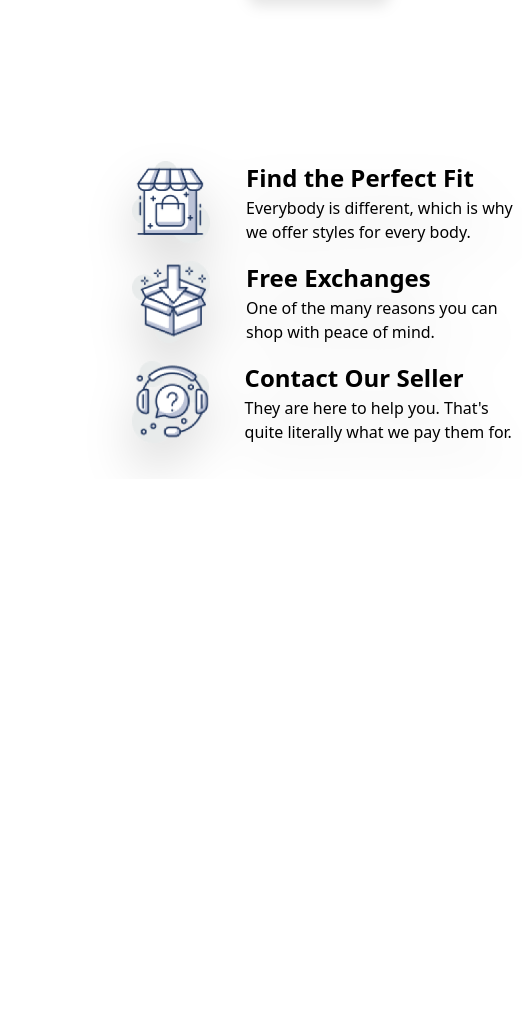
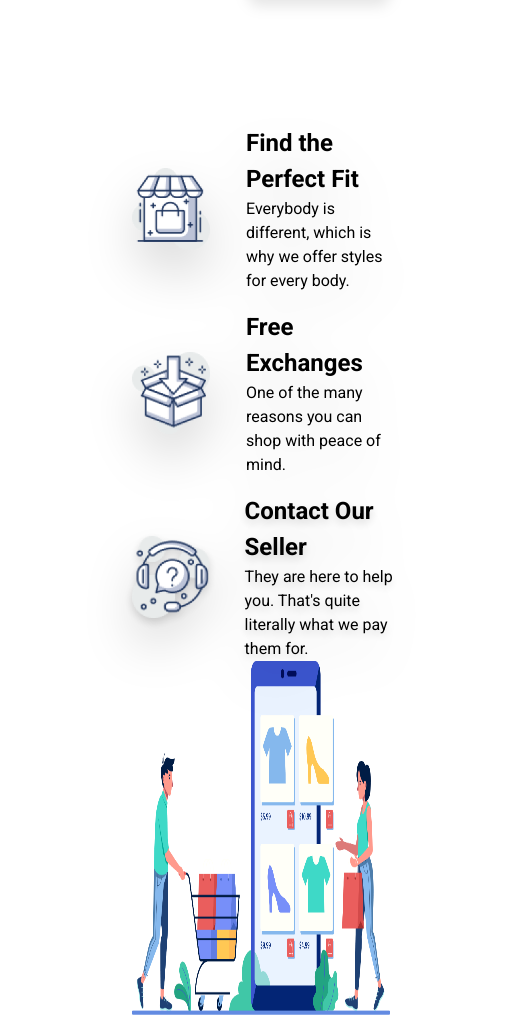
Before and after one commit to Diptesh8/simple-fashion-tailwind-work, a plain HTML site: page index.html in a window 390 px wide. Shown: the part 4202-5217 px from the top of the page, 522 px wide, since content can reach past the window. Before the commit the page ends 4681 px from the top, so only its background shows below. Drawn offline with nearby package versions, Linux system fonts and the light colour scheme.

Commit message:
added last part and responsive part

```diff
--- a/index.html
+++ b/index.html
@@ -143,13 +143,13 @@
        </section class="">
     <!-- last section -->
      <section class="mt-32 ml-33 mt-12">
-        <div class="flex space-x-20 items-center">
+        <div class="lg:flex  md:flex space-x-20 items-center font-roboto ">
             <div class="max-w-lg space-y-4 drop-shadow-2xl">
                 <div class="flex items-center rouned-5 space-x-9 ">
                     <img src="./icons/house.png" class="w-[78px] h-[82px]">
                     <div>
                           <h2 class="font-bold text-[24px] w-[]">Find the Perfect Fit</h2>
-                     <p class="w-[276px]">Everybody is different, which is why we
+                     <p class="lg:w-[276px] w-[150px]">Everybody is different, which is why we
 offer styles for every body.</p>
                     </div>
                 </div>
@@ -157,15 +157,16 @@
                     <img src="./icons/box.png" class="w-[78px] h-[82px]">
                     <div>
                           <h2 class="font-bold text-[24px] w-[]">Free Exchanges</h2>
-                     <p class="w-[276px]">One of the many reasons you can shop
+                     <p class="lg:w-[276px] w-[150px]">One of the many reasons you can shop
 with peace of mind.</p>
                     </div>
                 </div>
-                <div class="flex items-center rouned-5 space-x-9 ">
+                <div class="flex items-center rouned-5 space-x-9 drop-shadow-lg
+">
                     <img src="./icons/question.png" class="w-[78px] h-[82px]">
                     <div>
                           <h2 class="font-bold text-[24px] w-[]">Contact Our Seller</h2>
-                     <p class="w-[276px]">They are here to help you. That's quite
+                     <p class="lg:w-[276px] w-[150px]">They are here to help you. That's quite
 literally what we pay them for.</p>
                     </div>
                 </div>
```
